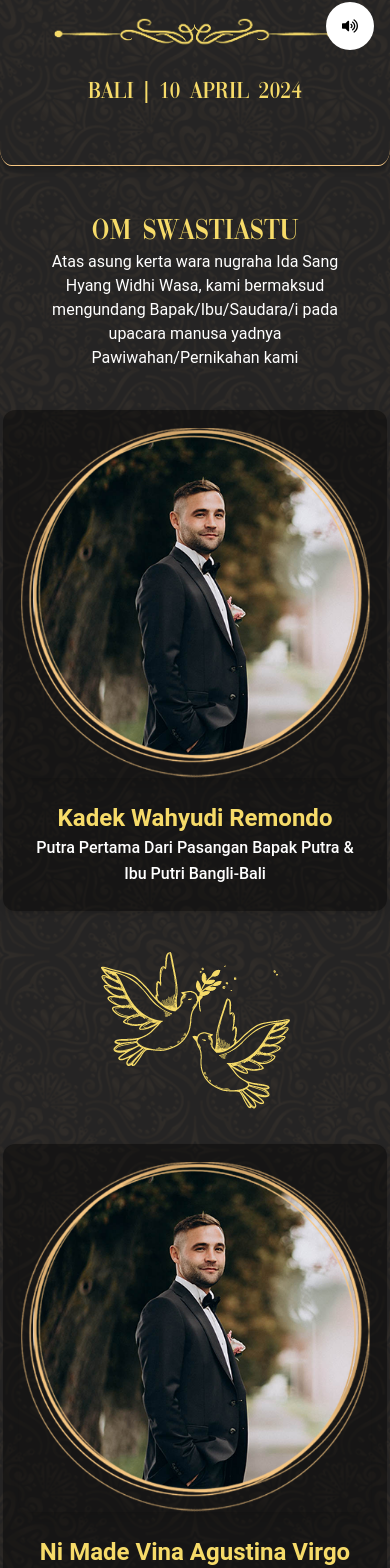
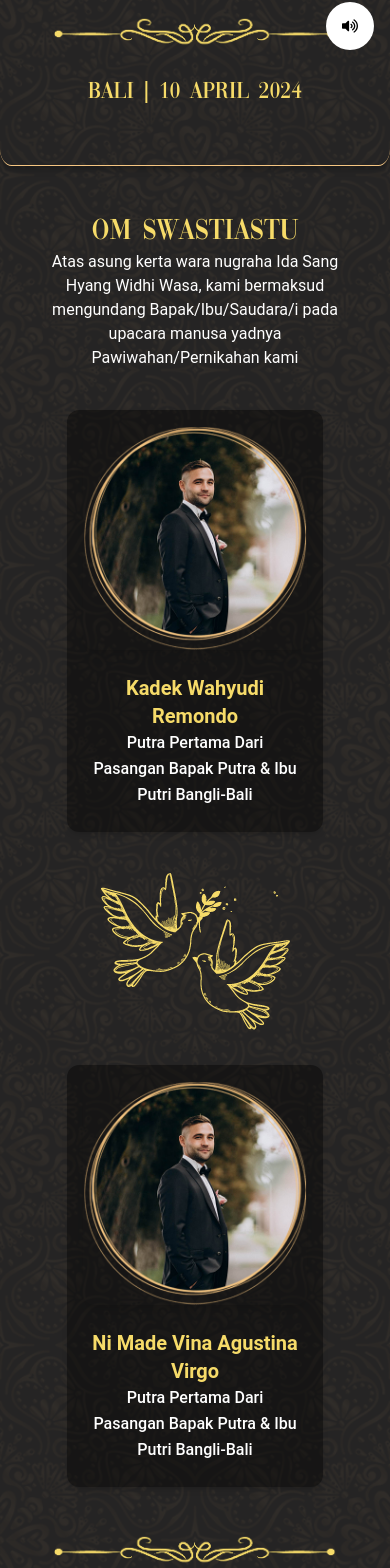
Before and after one commit to dedetirtamahayana/wedding-wdi, a Next.js app: page /Undangan in a window 390 px wide. Shown: the part 410-1978 px from the top of the page. Built offline with nearby package versions, Linux system fonts and the light colour scheme.

Commit message:
edit groom mobile

```diff
--- a/src/components/Groom/Groom.jsx
+++ b/src/components/Groom/Groom.jsx
@@ -26,12 +26,15 @@ const Groom = () => {
       </div>
       <div className='grid lg:grid-cols-5 gap-4 text-center'>
         <div className='col-span-2 flex justify-center' data-aos='fade-right'>
-          <Card className='w-96 mx-auto relative bg-black bg-opacity-40'>
+          <Card className='w-64 lg:w-96 mx-auto relative bg-black bg-opacity-40'>
             <CardHeader floated={false} className='h-auto bg-transparent'>
               <img src='/groom.png' alt='profile-picture' />
             </CardHeader>
             <CardBody className='text-center relative'>
-              <Typography variant='h4' className='text-gold'>
+              <Typography
+                variant='h4'
+                className=' text-xl lg:text-2xl text-gold'
+              >
                 Kadek Wahyudi Remondo
               </Typography>
               <Typography className='font-medium text-white' textGradient>
@@ -44,12 +47,15 @@ const Groom = () => {
           <img src='./Icon-mid-01.png' alt='IconMid' />
         </div>
         <div className='col-span-2 flex justify-center' data-aos='fade-left'>
-          <Card className='w-96 mx-auto relative bg-black bg-opacity-40'>
+          <Card className='w-64 lg:w-96 mx-auto relative bg-black bg-opacity-40'>
             <CardHeader floated={false} className='h-auto bg-transparent'>
               <img src='/groom.png' alt='profile-picture' />
             </CardHeader>
             <CardBody className='text-center relative'>
-              <Typography variant='h4' className='text-gold'>
+              <Typography
+                variant='h4'
+                className=' text-xl lg:text-2xl text-gold'
+              >
                 Ni Made Vina Agustina Virgo
               </Typography>
               <Typography className='font-medium text-white' textGradient>
```
